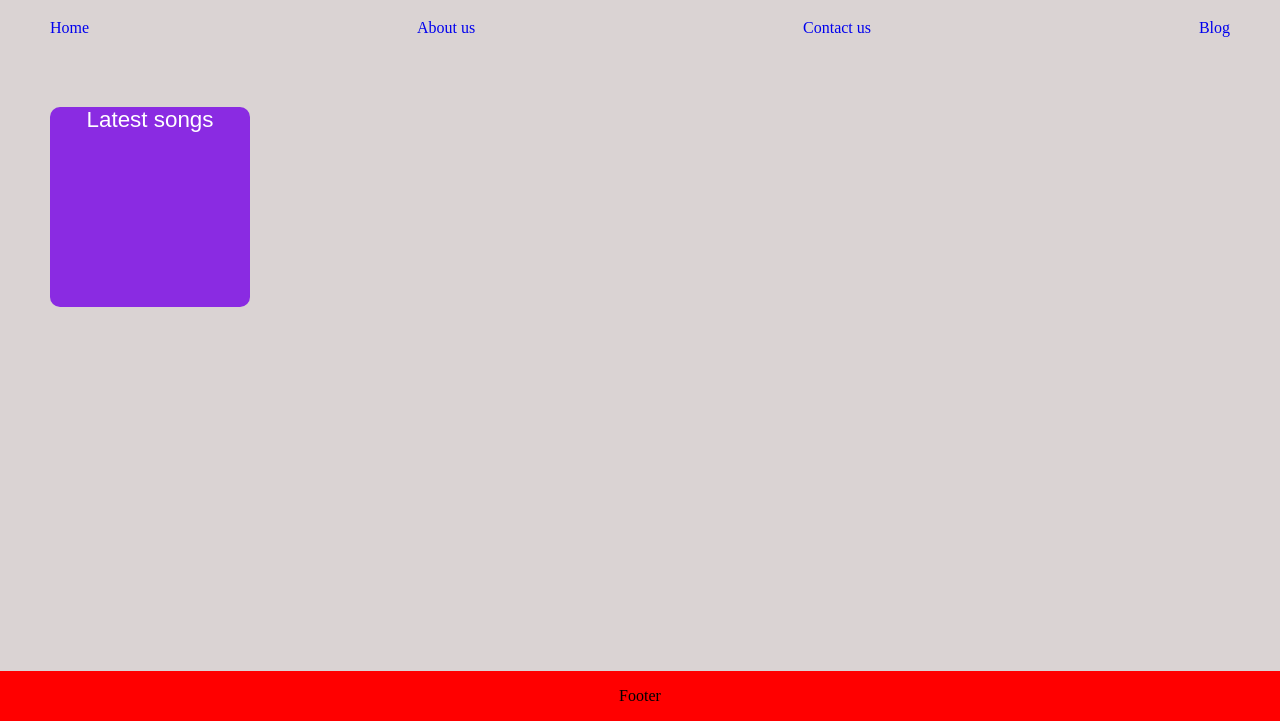
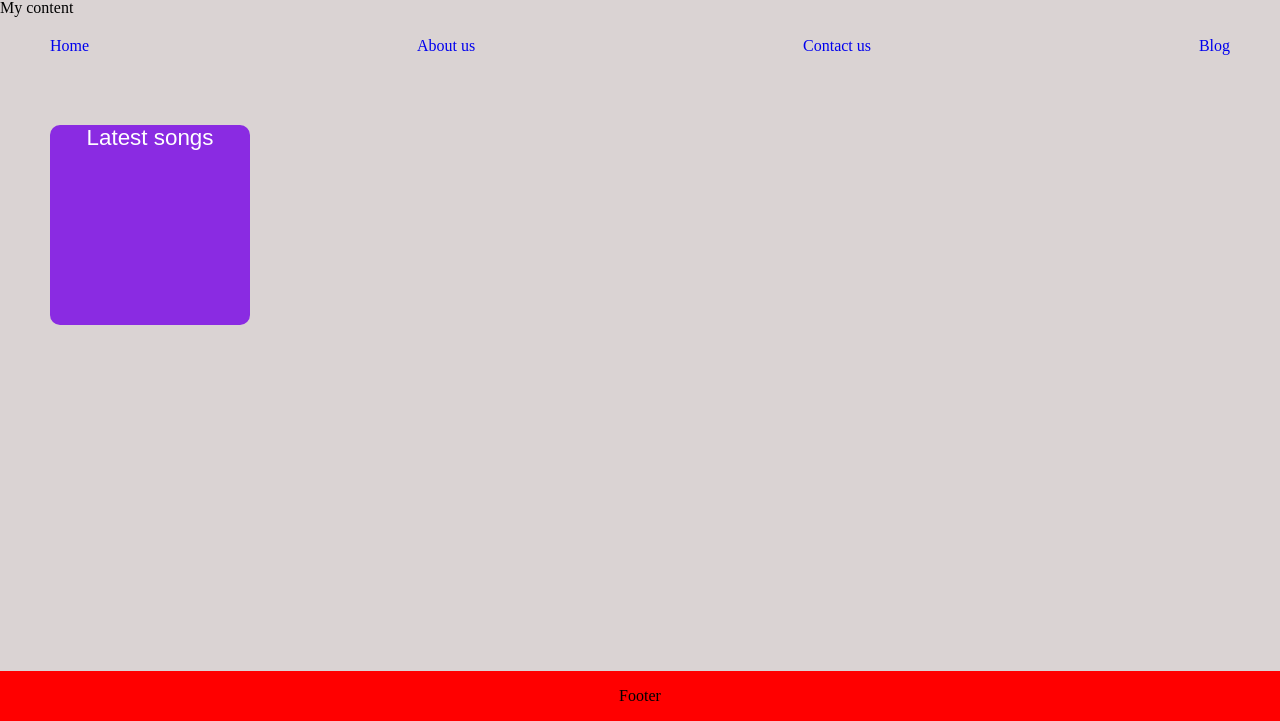
Before and after one commit to ashutosh803/webapp, a plain HTML site: page index.html in a window 1280 px wide. Shown: the part 79-800 px from the top of the page. Drawn offline with Linux system fonts and the light colour scheme.

Commit message:
code added

```diff
--- a/index.html
+++ b/index.html
@@ -9,6 +9,7 @@
 </head>
 <body>
   <h1>Welcome to homepage</h1>
+  <p>My content</p>
   <div>
     <ul>
       <li><a href="./index.html">Home</a></li>
```
